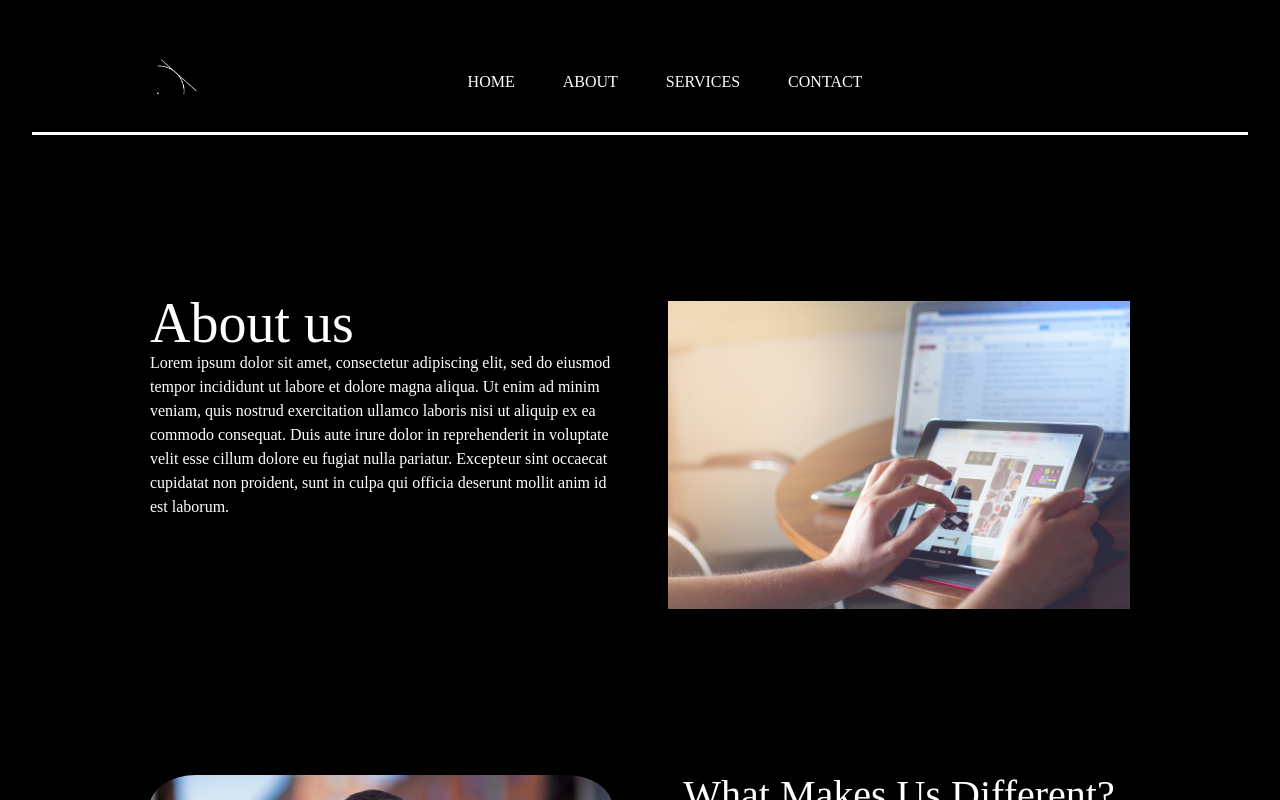
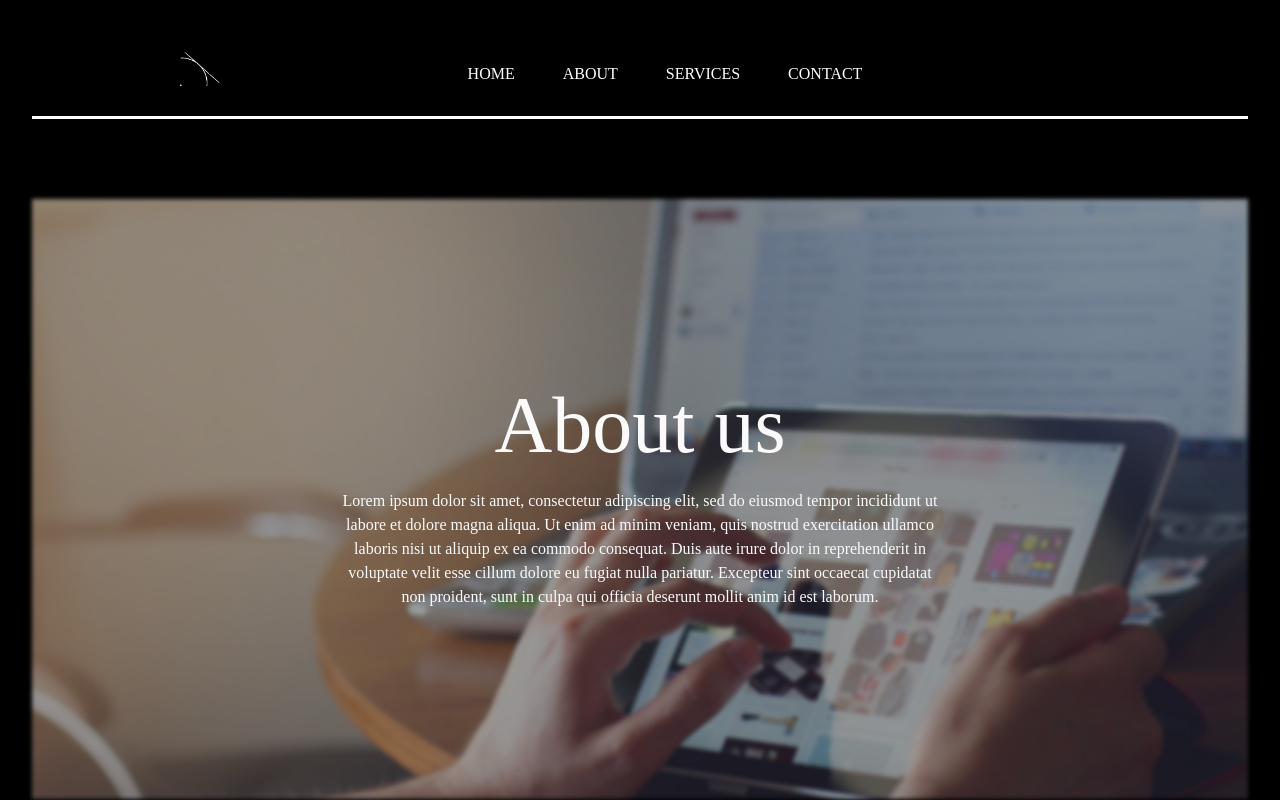
Before and after one commit to guitarguy199/tangent-apps, a React (Vite) app: page /about in a window 1280 px wide. Shown: the top 800 px of the page. Built offline with nearby package versions, Linux system fonts and the light colour scheme.

Commit message:
style and layout improvements

```diff
--- a/src/Pages/About/AboutHero.css
+++ b/src/Pages/About/AboutHero.css
@@ -1,25 +1,30 @@
 .about-hero {
     padding-top: 5rem;
-}
-
-.about-hero .container {
-    grid-template-columns: repeat(2, 1fr);
-    gap: 3.5rem;
-    margin-bottom: 5rem;
+    position: relative;
+    text-align: center;
+    margin-bottom: 5.5rem;
 }
 
 .about-hero-text {
-    grid-column: 1;
-    text-align: left;
-    margin-top: 5rem;
+    position: absolute;
+    top: 55%;
+    left: 50%;
+    transform: translate(-50%, -50%);
+    color: #FAFAFA;
+}
+
+.about-hero-text h1 {
+    font-size: 80px;
+    padding-bottom: 1.5rem;
 }
 
 .about-hero-img {
-    grid-column: 2;
+    height: 600px;
     width: 100%;
-    height: 30rem;
     justify-self: center;
-    object-fit: contain;
+    object-fit: cover;
+    filter: blur(2px);
+    opacity: 60%;
 }
 
 /* --- Media Queries ---*/
--- a/src/Pages/About/AboutHero.jsx
+++ b/src/Pages/About/AboutHero.jsx
@@ -4,13 +4,13 @@ import aboutImg from './assets/client-working.jpeg';
 const AboutHero = () => {
     return (
         <section className="about-hero">
-        <div className='grid container'>
+        <img src={aboutImg} className='about-hero-img' />
+        {/* <div className='grid container'> */}
             <div className="about-hero-text">
                 <h1>About us</h1>
                 <p>Lorem ipsum dolor sit amet, consectetur adipiscing elit, sed do eiusmod tempor incididunt ut labore et dolore magna aliqua. Ut enim ad minim veniam, quis nostrud exercitation ullamco laboris nisi ut aliquip ex ea commodo consequat. Duis aute irure dolor in reprehenderit in voluptate velit esse cillum dolore eu fugiat nulla pariatur. Excepteur sint occaecat cupidatat non proident, sunt in culpa qui officia deserunt mollit anim id est laborum.</p>
             </div>
-            <img src={aboutImg} className='about-hero-img' />
-        </div>
+        {/* </div> */}
         </section>
     )
 }
--- a/src/components/Header.css
+++ b/src/components/Header.css
@@ -1,7 +1,7 @@
 .navbar {
     grid-template-columns: auto auto auto;
     column-gap: 20px;
-    min-height: 6.25rem;
+    min-height: 5.25rem;
 }
 
 .navbar-logo {
@@ -15,6 +15,8 @@
 .navbar-logo img {
     max-width: 3rem;
     max-height: 3rem;
+    border-radius: 2rem;
+    margin-left: 1.5rem;
 }
 
 .navbar-links {
@@ -23,10 +25,15 @@
     justify-content: center;
     margin-block-start: 0;
     margin-block-end: 0;
+
 }
 
 .navbar-links li {
     display: flex;
+}
+
+.navbar-links a {
+    /* color: black; */
 }
 
 .navbar-links li a:hover {
```
